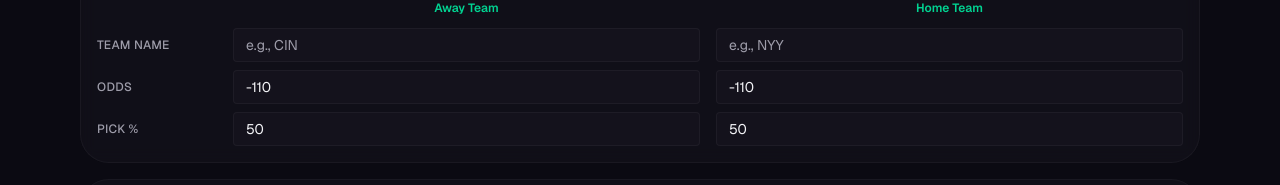
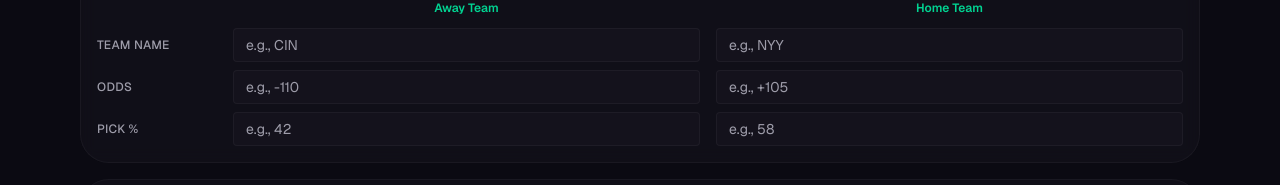
Before and after one commit to nlandwer/frelickbot, a Next.js app: page /mlb/pool in a window 1280 px wide. Shown: the part 615-800 px from the top of the page. Built offline with nearby package versions, Linux system fonts and the light colour scheme.

Commit message:
Update MLB Pool page

```diff
--- a/app/mlb/pool/page.tsx
+++ b/app/mlb/pool/page.tsx
@@ -18,10 +18,10 @@ const EMPTY_GAME: Game = {
   id: '',
   teamAName: '',
   teamBName: '',
-  teamAOdds: -110,
-  teamBOdds: -110,
-  teamAPercent: 50,
-  teamBPercent: 50,
+  teamAOdds: Number.NaN,
+  teamBOdds: Number.NaN,
+  teamAPercent: Number.NaN,
+  teamBPercent: Number.NaN,
 }
 
 function formatOddsForInput(value: number): string {
@@ -137,11 +137,21 @@ export default function PoolOptimizerPage() {
     }
   }
 
-  const handleGameChange = (gameId: string, field: string, value: string | number) => {
+  const handleGameChange = (
+    gameId: string,
+    field: 'teamAOdds' | 'teamBOdds' | 'teamAPercent' | 'teamBPercent',
+    value: string | number
+  ) => {
     setGames(games.map(g => {
       if (g.id === gameId) {
-        const numValue = typeof value === 'string' ? parseFloat(value) || 0 : value
-        return { ...g, [field]: numValue }
+        const numValue =
+          typeof value === 'string'
+            ? value.trim() === ''
+              ? Number.NaN
+              : parseFloat(value)
+            : value
+        const nextValue = Number.isFinite(numValue) ? numValue : g[field]
+        return { ...g, [field]: nextValue }
       }
       return g
     }))
@@ -254,7 +264,7 @@ export default function PoolOptimizerPage() {
                   e.preventDefault()
                   focusNextField(e.currentTarget)
                 }}
-                placeholder="-110"
+                placeholder="e.g., -110"
                 className="rounded border border-border/40 bg-muted/30 px-3 py-1.5 text-sm text-foreground placeholder-muted-foreground focus:border-emerald-400 focus:outline-none focus:ring-1 focus:ring-emerald-400/50 transition-colors"
               />
               <input
@@ -282,7 +292,7 @@ export default function PoolOptimizerPage() {
                   e.preventDefault()
                   focusNextField(e.currentTarget)
                 }}
-                placeholder="-110"
+                placeholder="e.g., +105"
                 className="rounded border border-border/40 bg-muted/30 px-3 py-1.5 text-sm text-foreground placeholder-muted-foreground focus:border-emerald-400 focus:outline-none focus:ring-1 focus:ring-emerald-400/50 transition-colors"
               />
             </div>
@@ -293,27 +303,27 @@ export default function PoolOptimizerPage() {
               <input
                 type="text"
                 inputMode="decimal"
-                value={game.teamAPercent}
+                value={Number.isFinite(game.teamAPercent) ? game.teamAPercent : ''}
                 onChange={(e) => handleGameChange(game.id, 'teamAPercent', e.target.value)}
                 onKeyDown={(e) => {
                   if (e.key !== 'Enter') return
                   e.preventDefault()
                   focusNextField(e.currentTarget)
                 }}
-                placeholder="50"
+                placeholder="e.g., 42"
                 className="rounded border border-border/40 bg-muted/30 px-3 py-1.5 text-sm text-foreground placeholder-muted-foreground focus:border-emerald-400 focus:outline-none focus:ring-1 focus:ring-emerald-400/50 transition-colors"
               />
               <input
                 type="text"
                 inputMode="decimal"
-                value={game.teamBPercent}
+                value={Number.isFinite(game.teamBPercent) ? game.teamBPercent : ''}
                 onChange={(e) => handleGameChange(game.id, 'teamBPercent', e.target.value)}
                 onKeyDown={(e) => {
                   if (e.key !== 'Enter') return
                   e.preventDefault()
                   focusNextField(e.currentTarget)
                 }}
-                placeholder="50"
+                placeholder="e.g., 58"
                 className="rounded border border-border/40 bg-muted/30 px-3 py-1.5 text-sm text-foreground placeholder-muted-foreground focus:border-emerald-400 focus:outline-none focus:ring-1 focus:ring-emerald-400/50 transition-colors"
               />
             </div>
```
